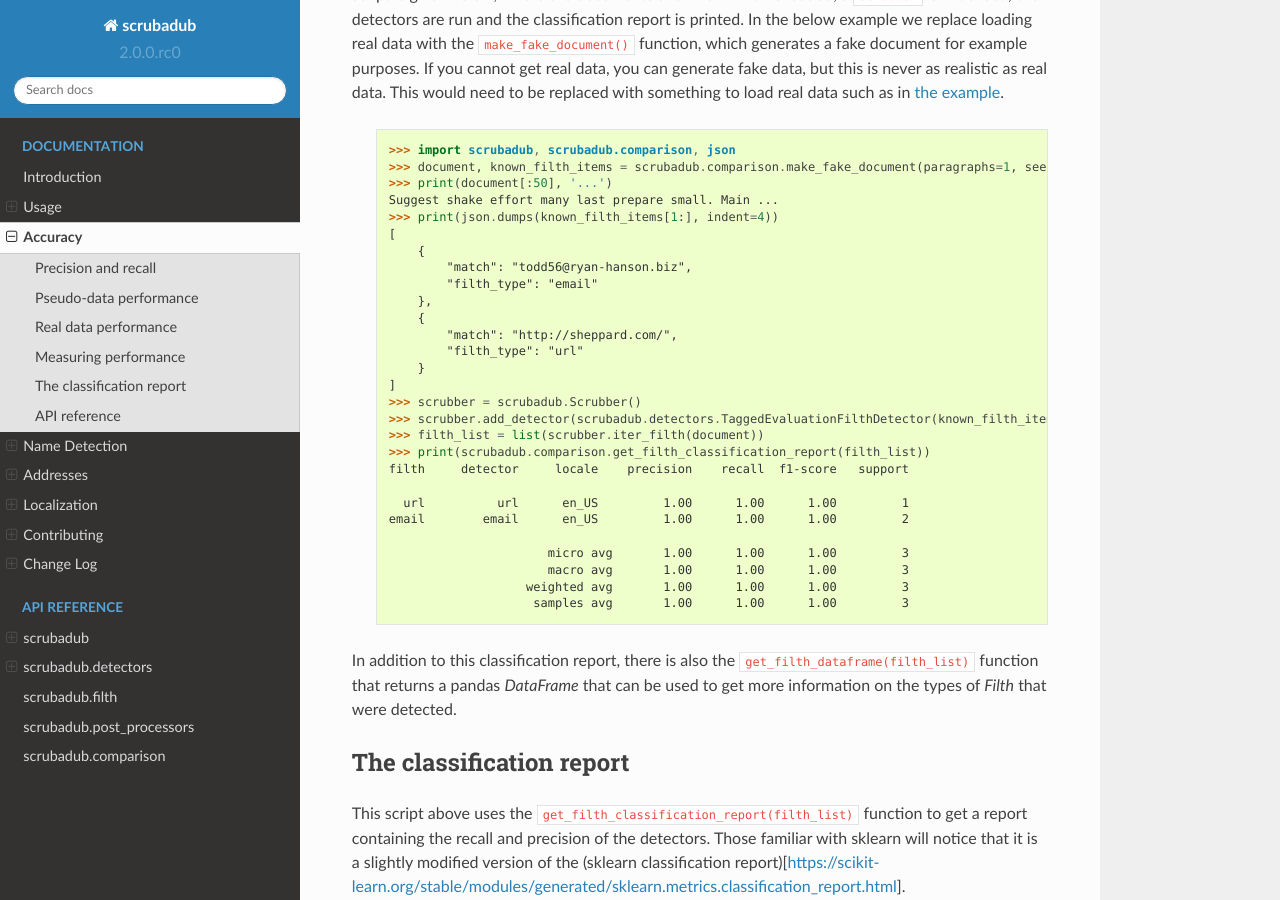
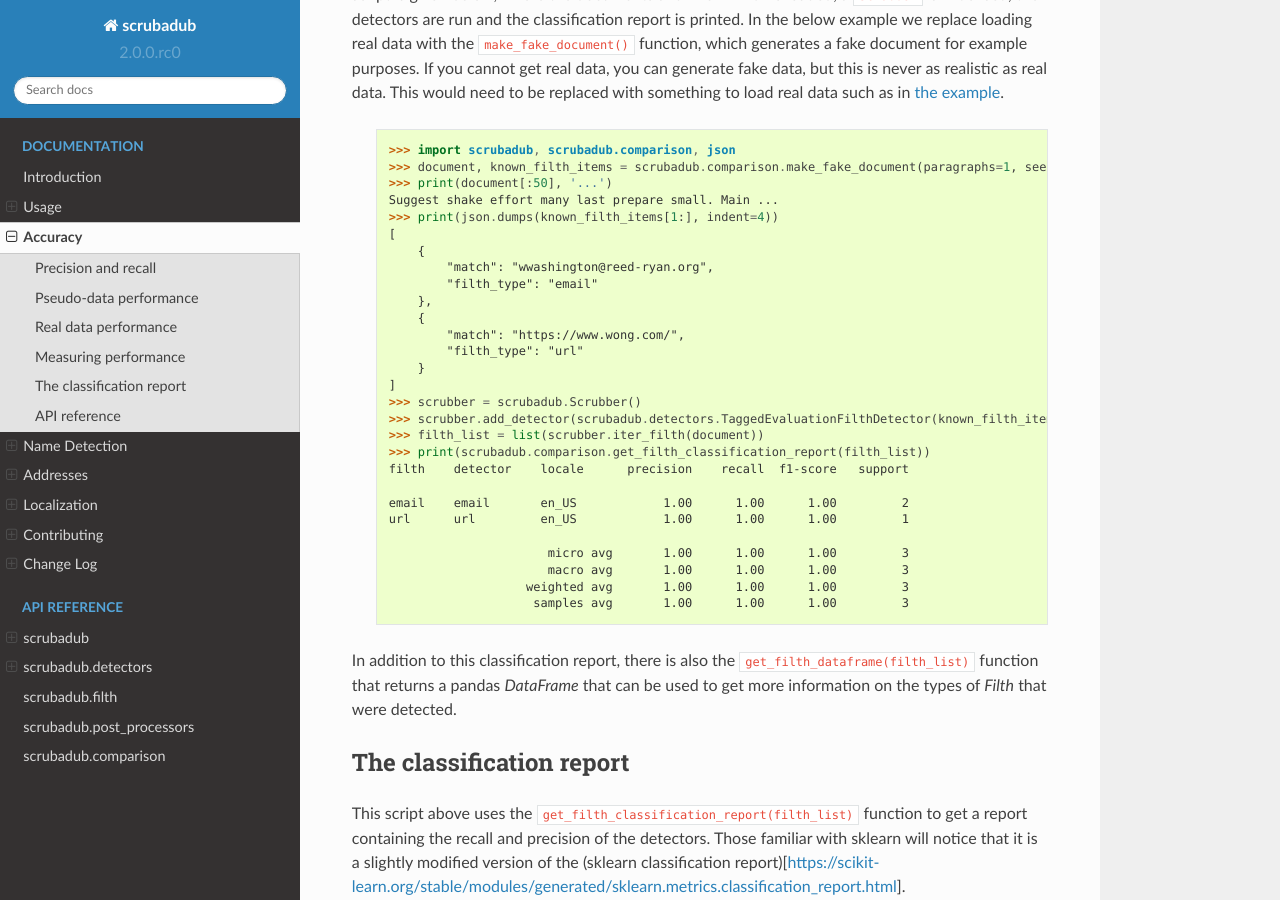
Before and after one commit to LeapBeyond/scrubadub, a Sphinx documentation site: the page built from docs/accuracy.rst, in a window 1280 px wide and 900 px high, scrolled down 1819 px. Built offline with Sphinx 7.4.7 and the Read the Docs theme 2.0.0, drawn with Linux system fonts in a browser that asks for light colours.

Commit message:
update example for latest faker

```diff
--- a/docs/accuracy.rst
+++ b/docs/accuracy.rst
@@ -101,11 +101,11 @@ This would need to be replaced with something to load real data such as in `the
         >>> print(json.dumps(known_filth_items[1:], indent=4))
         [
             {
-                "match": "todd56@ryan-hanson.biz",
+                "match": "wwashington@reed-ryan.org",
                 "filth_type": "email"
             },
             {
-                "match": "http://sheppard.com/",
+                "match": "https://www.wong.com/",
                 "filth_type": "url"
             }
         ]
@@ -113,16 +113,17 @@ This would need to be replaced with something to load real data such as in `the
         >>> scrubber.add_detector(scrubadub.detectors.TaggedEvaluationFilthDetector(known_filth_items=known_filth_items))
         >>> filth_list = list(scrubber.iter_filth(document))
         >>> print(scrubadub.comparison.get_filth_classification_report(filth_list))
-        filth     detector     locale    precision    recall  f1-score   support
+        filth    detector    locale      precision    recall  f1-score   support
         <BLANKLINE>
-          url          url      en_US         1.00      1.00      1.00         1
-        email        email      en_US         1.00      1.00      1.00         2
+        email    email       en_US            1.00      1.00      1.00         2
+        url      url         en_US            1.00      1.00      1.00         1
         <BLANKLINE>
                               micro avg       1.00      1.00      1.00         3
                               macro avg       1.00      1.00      1.00         3
                            weighted avg       1.00      1.00      1.00         3
                             samples avg       1.00      1.00      1.00         3
         <BLANKLINE>
+
 
 In addition to this classification report, there is also the ``get_filth_dataframe(filth_list)`` function that returns a pandas `DataFrame` that can be used to get more information on the types of `Filth` that were detected.
 
```
